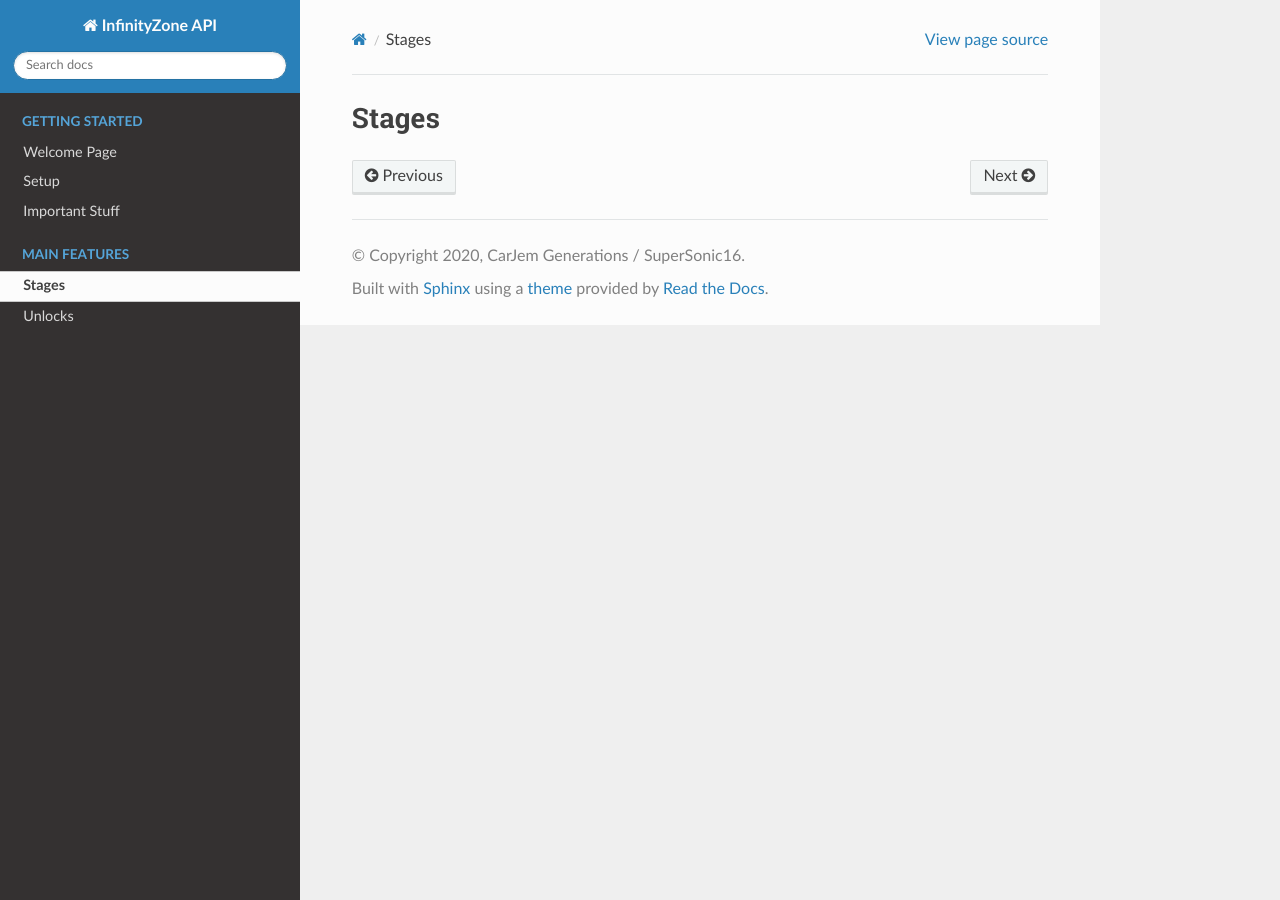
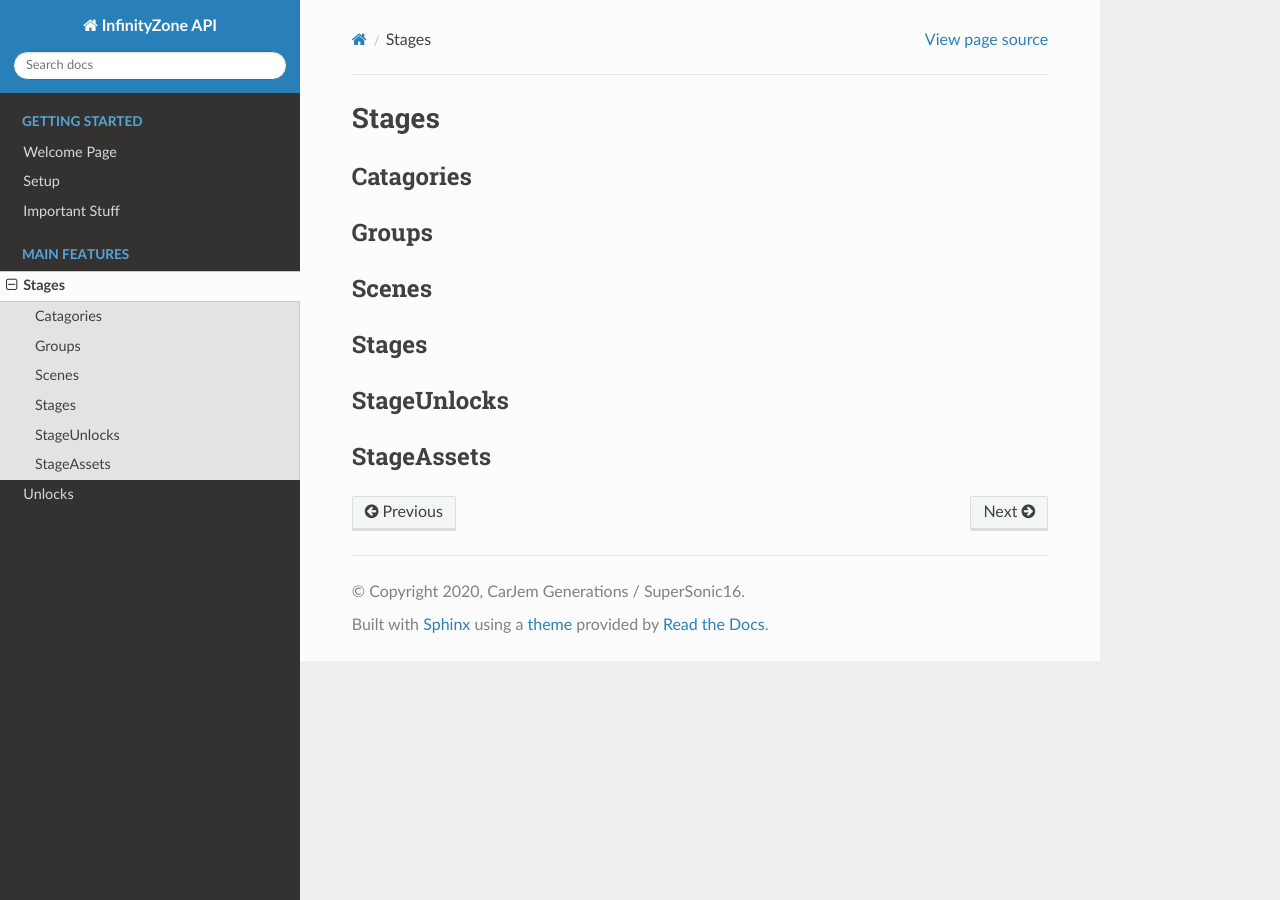
Before and after one commit to CarJem/InfinityZoneDocs, a Sphinx documentation site: the page built from docs/Configuration/Stages.rst, in a window 1280 px wide. Built offline with Sphinx 7.4.7 and the Read the Docs theme 2.0.0, drawn with Linux system fonts in a browser that asks for light colours.

Commit message:
Setup Changes

```diff
--- a/docs/Configuration/Stages.rst
+++ b/docs/Configuration/Stages.rst
@@ -1,2 +1,20 @@
 Stages
 =========================================
+
+Catagories
+-------------
+
+Groups
+-------------
+
+Scenes
+-------------
+
+Stages
+-------------
+
+StageUnlocks
+-------------
+
+StageAssets
+-------------
--- a/docs/Introduction/Important.rst
+++ b/docs/Introduction/Important.rst
@@ -1,2 +1,7 @@
 Important Stuff
 =========================================
+
+* You **MUST** save **ALL** InfinityZone XML files with Unix Line Endings (LF)
+(This is a Limitation of TinyXML2)
+
+* IZ_NSZ **CAN NOT** be used as a stage folder, this is reserved for the internals of InfinityZone
```
